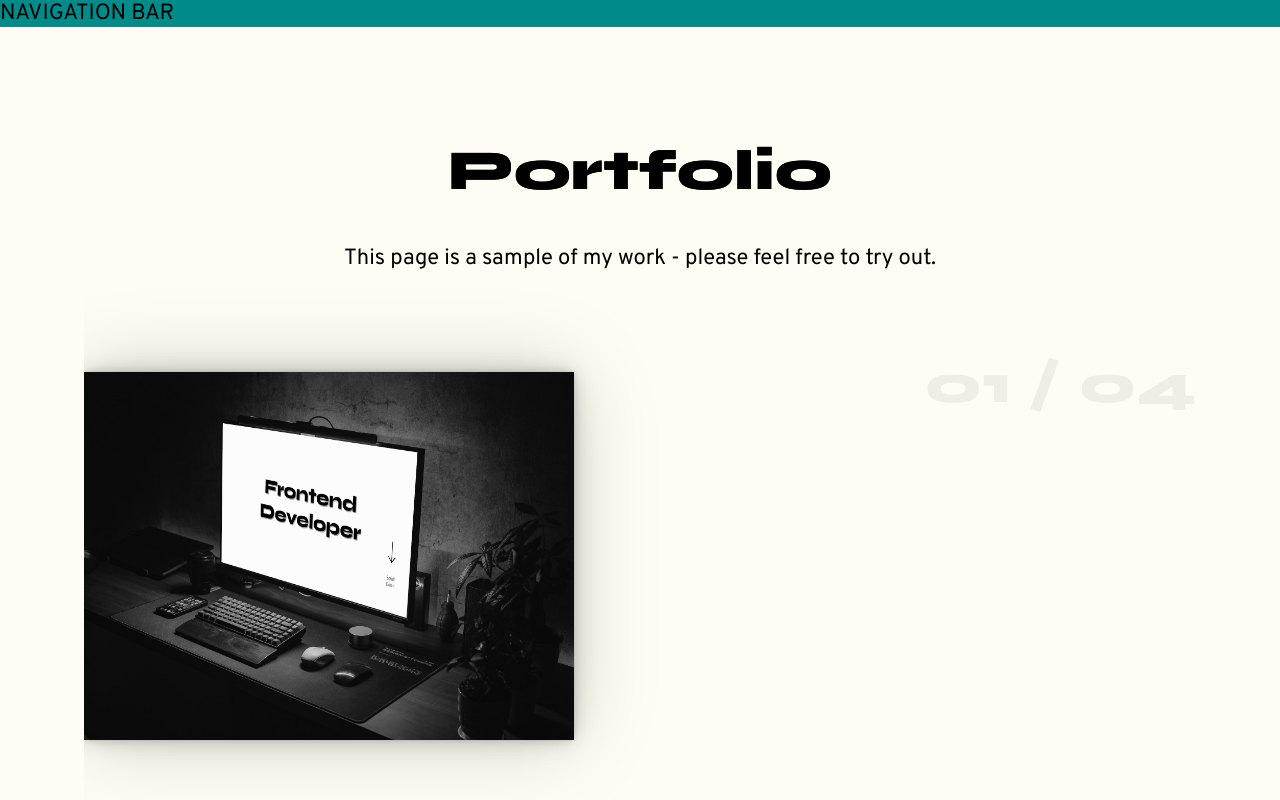
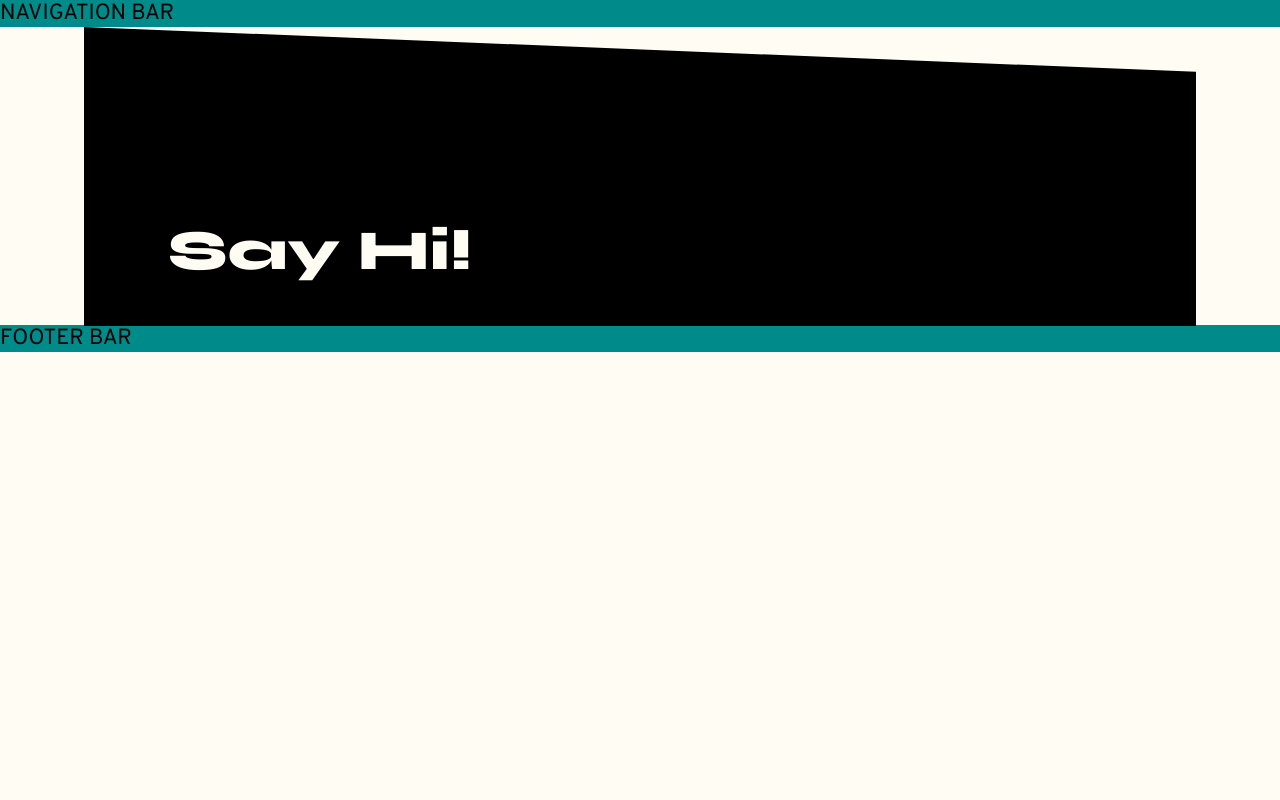
Before and after one commit to LukasErdmanski/Portfolio, an Angular app: page / in a window 1280 px wide. Shown: the top 800 px of the page. Built offline with nearby package versions, Linux system fonts and the light colour scheme.

Commit message:
started contact component, completed header

```diff
--- a/src/app/app.module.ts
+++ b/src/app/app.module.ts
@@ -12,9 +12,10 @@ import {
 import { AboutMeComponent } from './about-me/about-me.component';
 import { SkillsComponent } from './skills/skills.component';
 import { PortfolioComponent } from './portfolio/portfolio.component';
+import { ContactComponent } from './contact/contact.component';
 
 @NgModule({
-  declarations: [AppComponent, StartComponent, StartScreenComponent, AboutMeComponent, SkillsComponent, PortfolioComponent],
+  declarations: [AppComponent, StartComponent, StartScreenComponent, AboutMeComponent, SkillsComponent, PortfolioComponent, ContactComponent],
   imports: [AppRoutingModule, BrowserAnimationsModule, BrowserModule],
   providers: [provideAnimations()],
   bootstrap: [AppComponent],
--- /dev/null
+++ b/src/app/contact/contact.component.html
@@ -0,0 +1,5 @@
+<div class="container" id="contact">
+  <div class="header">
+    <h1 class="white" data-text="Say Hi!" translate>Say Hi!</h1>
+  </div>
+</div>
--- /dev/null
+++ b/src/app/contact/contact.component.scss
@@ -0,0 +1,24 @@
+@import "src/modules/utilities/_button";
+@import "src/modules/utilities/_vars";
+@import "src/assets/fonts/_typography";
+
+.container {
+  position: relative;
+  width: 100%;
+  padding: $padding-side;
+  padding-top: 110px;
+
+  /* bow */
+  &:before {
+    content: "";
+    position: absolute;
+    inset: 0;
+    bottom: -1px;
+    background-color: $primary_clr;
+    clip-path: polygon(0 0, 100% 15%, 100% 100%, 0% 100%);
+  }
+
+  .header {
+    padding-top: 10vh;
+  }
+}
--- a/src/app/start/start.component.html
+++ b/src/app/start/start.component.html
@@ -8,5 +8,8 @@
   <!-- <app-skills></app-skills> -->
 </section>
 <section>
-  <app-portfolio></app-portfolio>
+  <!-- <app-portfolio></app-portfolio> -->
 </section>
+<section>
+  <app-contact></app-contact>
+</section>
--- a/src/styles.scss
+++ b/src/styles.scss
@@ -51,3 +51,12 @@ h1 {
     text-shadow: $ts-offset calc($ts-offset/2) $secondary_clr;
   }
 }
+
+.white {
+  color: $background_clr;
+
+  &:hover {
+    color: $background_clr;
+    text-shadow: $ts-offset calc($ts-offset/2) $secondary_clr;
+  }
+}
```
Also changed, not shown: src/app/contact/contact.component.ts (added, +10 -0 lines), 1 other file (tests, documents, lock files or other folders).
